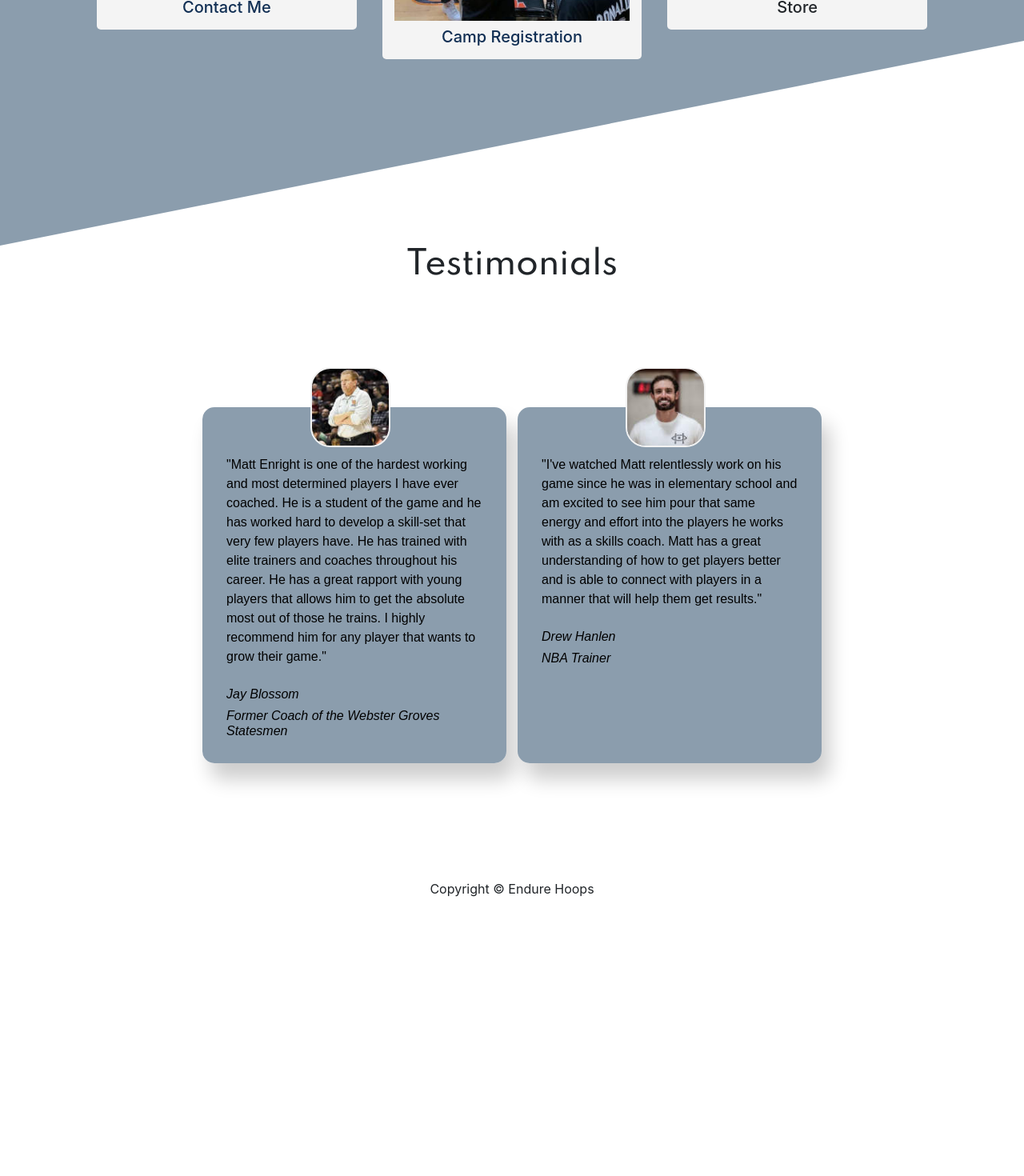
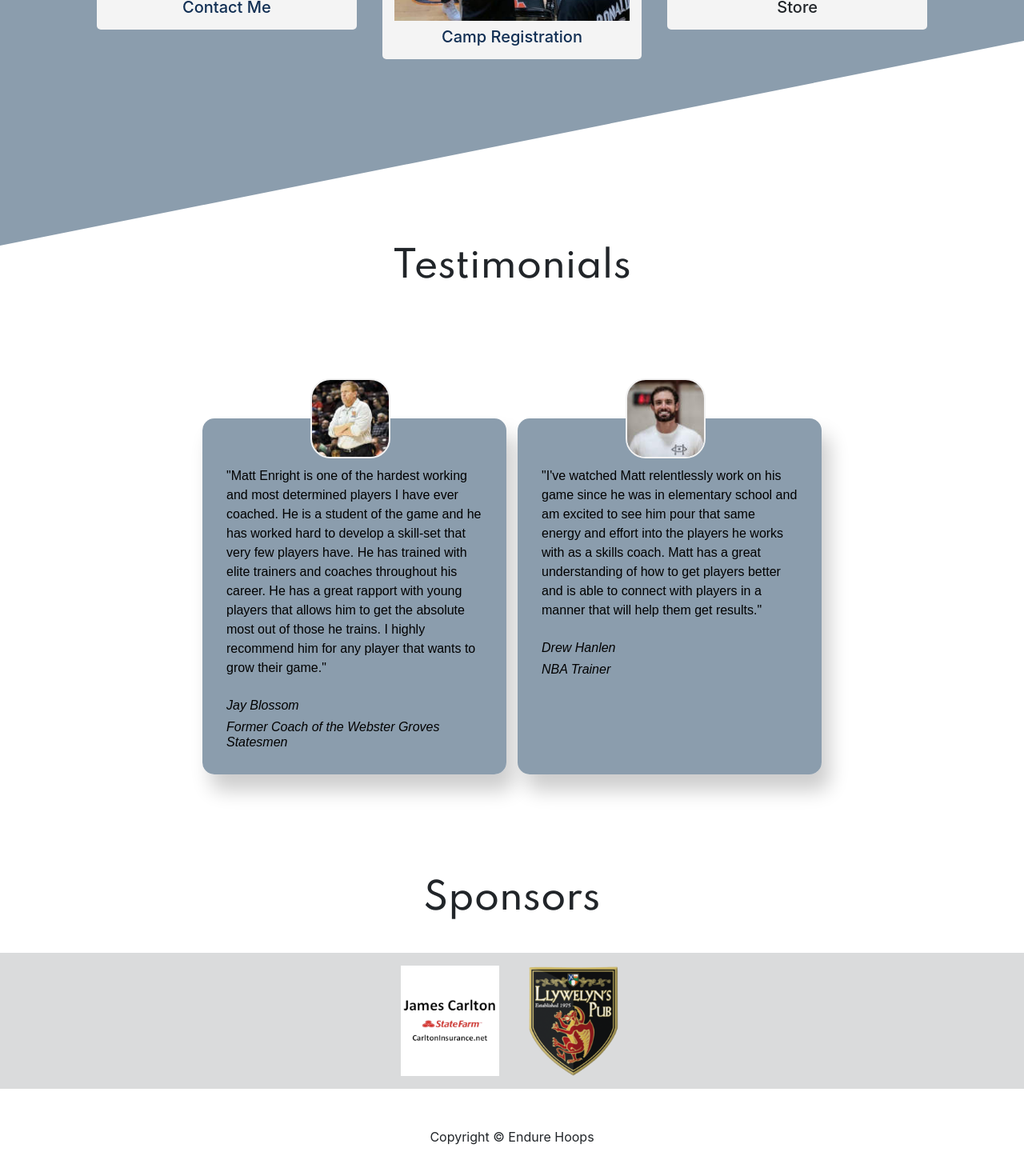
Before and after one commit to Enright321/endure_hoops, a React (Create React App) app in the folder frontend/: page / in a window 1280 px wide. Shown: the part 440-1910 px from the top of the page at 80% size. Before the commit the page ends 1611 px from the top, so only its background shows below. Built offline with nearby package versions, Linux system fonts and the light colour scheme.

Commit message:
added sponsors

```diff
--- a/frontend/src/App.css
+++ b/frontend/src/App.css
@@ -2,6 +2,7 @@
 :root {
   --primary: #102e53;
   --secondary: #8b9dad;
+  --dark: hsl(230 35% 7% / 0.15);
 }
 * {
   margin: 0;
@@ -25,6 +26,11 @@ a:hover {
 h1 {
   font-family: 'Spartan', sans-serif;
   text-align: center;
+}
+h2 {
+  font-family: 'Spartan', sans-serif;
+  font-size: 45px;
+  padding-bottom: 2rem;
 }
 .container {
   max-width: 1100px;
@@ -118,9 +124,10 @@ img {
   font-family: 'raleway', sans-serif;
   color: #333;
 }
-.testimonial h1 {
-  padding-bottom: 3rem;
+.testimonial h2 {
+  margin-bottom: 2rem;
 }
+
 .wrapper h1 {
   font-size: 36px;
   font-weight: 500;
@@ -132,7 +139,7 @@ img {
   font-size: 42px;
   text-align: center;
   font-weight: 300;
-  margin-bottom: 50px;
+  /* margin-bottom: 50px; */
 }
 .testimonial-cards {
   display: flex;
@@ -226,6 +233,20 @@ footer {
 div.row {
   margin: 0;
 }
+
+/* sponsor section */
+.sponsor-img {
+  height: 170px;
+  width: 155px;
+  padding: 1rem;
+}
+#sponsors h2 {
+  padding: 2rem 0;
+}
+#sponsors > div {
+  background: var(--dark);
+}
+
 /* Responsive Design */
 @media (max-width: 768px) {
   .testimonial-cards {
@@ -247,7 +268,7 @@ div.row {
   .hero-card {
     width: 60%;
   }
-  .testimonial h1 {
+  h2 {
     padding: 2rem 0;
   }
   .hero h1,
--- a/frontend/src/screens/HomeScreen.js
+++ b/frontend/src/screens/HomeScreen.js
@@ -57,7 +57,7 @@ const HomeScreen = () => {
       </div>
       <section className='testimonial'>
         <Container>
-          <h1 className='text-center'>Testimonials</h1>
+          <h2 className='text-center'>Testimonials</h2>
           <div className='wrapper'>
             <div className='testimonial-cards'>
               <div className='testimonial-card'>
@@ -92,6 +92,21 @@ const HomeScreen = () => {
           </div>
         </Container>
       </section>
+      <section id='sponsors'>
+        <h2 className='text-center'>Sponsors</h2>
+        <div className='flex'>
+          <img
+            class='sponsor-img'
+            src='../images/sponsor1.png'
+            alt='State Farm Sponsor'
+          />
+          <img
+            class='sponsor-img'
+            src='../images/sponsor2.png'
+            alt='Llewelyns Sponsor'
+          />
+        </div>
+      </section>
     </>
   );
 };
```
Also changed, not shown: frontend/public/images/sponsor1.png (added), frontend/public/images/sponsor2.png (added).
